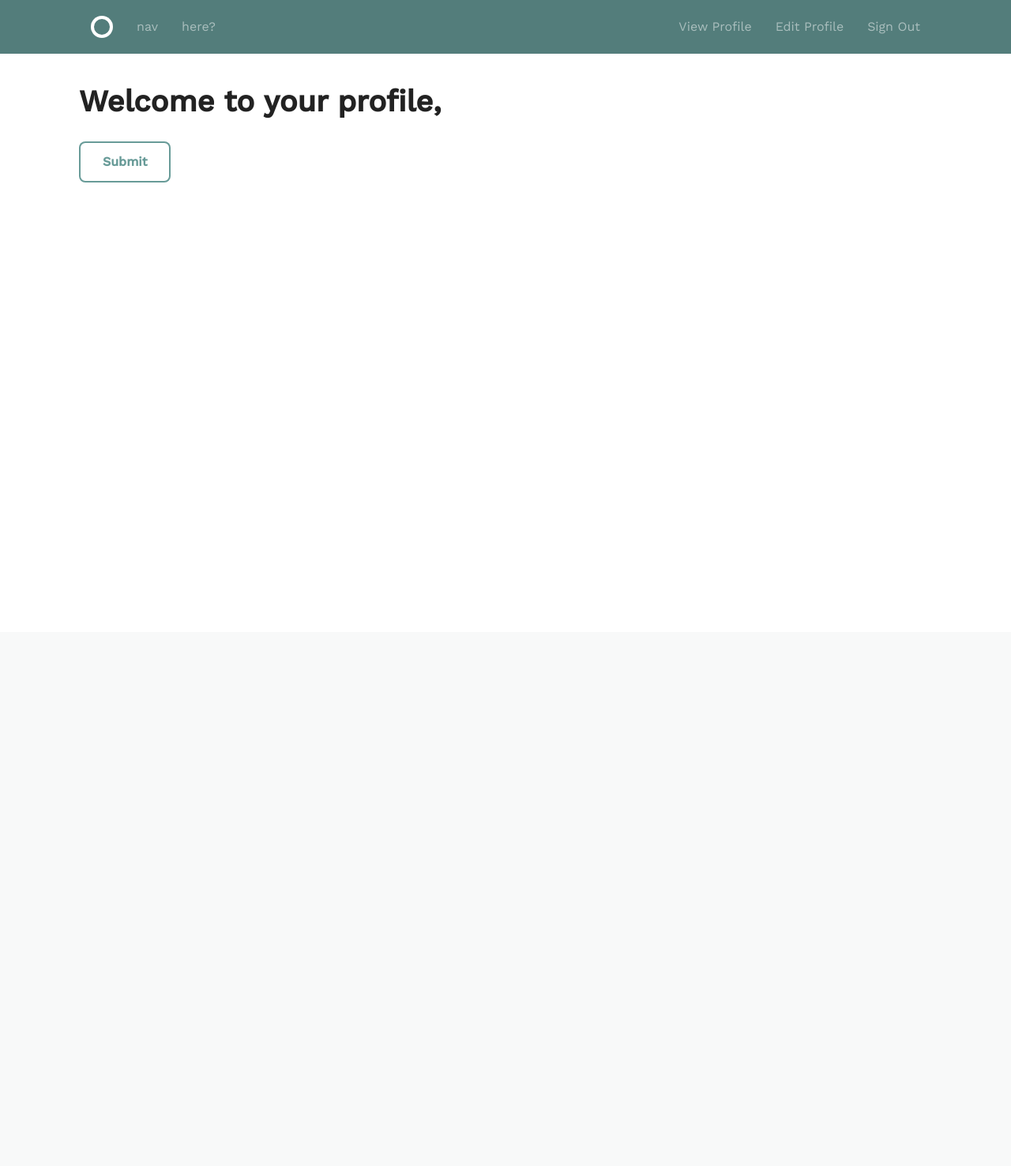
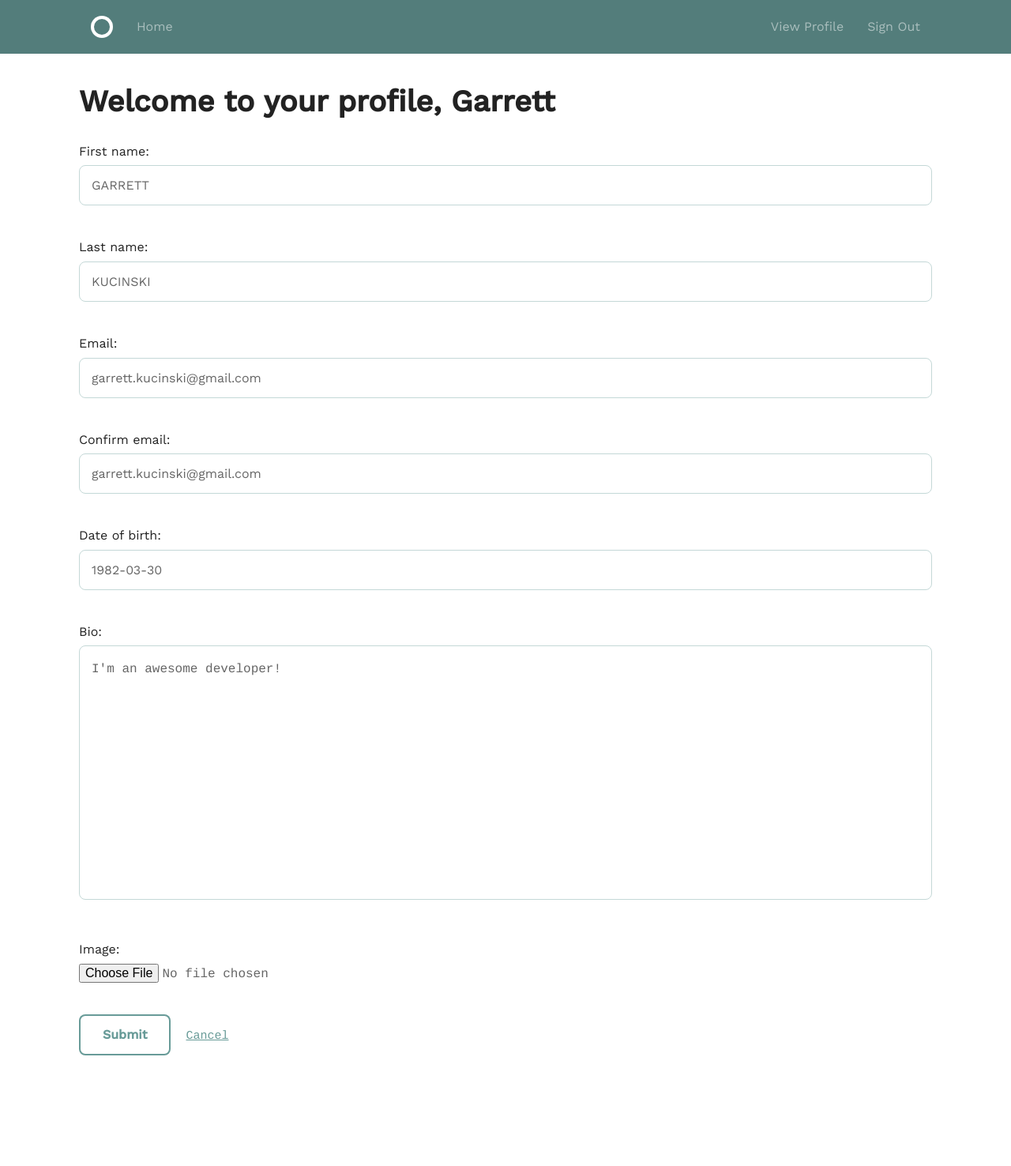
Before and after one commit to GarrettKucinski/django-user-profile, a Django app: page /accounts/edit_profile in a window 1280 px wide. Shown: the whole page at 79% size. Before the commit the page ends 231 px from the top, so only its background shows below. Run offline with Django 3.2, Linux system fonts and the light colour scheme; a user stored in the database is signed in; data comes from the database, SQL or seed files in the repository.

Commit message:
added edit and view profile views and info

```diff
--- a/accounts/templates/accounts/user_profile.html
+++ b/accounts/templates/accounts/user_profile.html
@@ -1,12 +1,37 @@
 {% extends "layout.html" %}
 
 {% block body %}
-  <h1>Welcome to your profile, {{ profile.first_name }} {{ profile.last_name }}</h1>
+  <h1>Welcome to your profile, {{ profile.first_name|title }}</h1>
+  {% if form %}
     <section>
       <form action="" method="post">
         {% csrf_token %}
         {{ form.as_p }}
         <input type="submit" value="Submit">
+    <a href="{% url 'accounts:view_profile' %}">Cancel</a>
       </form>
     </section>
+  {% else %}
+    <div>
+      <h3>Name: </h3>
+      <p>{{ profile.first_name|title }} {{ profile.last_name|title }}</p>
+    </div>
+    <div>
+      <h3>Email: </h3>
+      <p>{{ profile.email }}</p>
+    </div>
+    <div>
+      <h3>Date of Birth: </h3>
+      <p>{{ profile.date_of_birth }}</p>
+    </div>
+    <div>
+      <h3>Bio: </h3>
+      <p>{{ profile.bio }}</p>
+    </div>
+    <div>
+      <h3>Image: </h3>
+      <p>{{ profile.image }}</p>
+    </div>
+    <a href="{% url 'accounts:edit_profile' %}">Edit Profile</a>
+  {% endif %}
 {% endblock %}
--- a/accounts/views.py
+++ b/accounts/views.py
@@ -63,6 +63,17 @@ def sign_out(request):
 @login_required
 def view_profile(request):
     user = get_object_or_404(models.User, pk=request.user.id)
+    profile = user.userprofile
+
+    return render(request, 'accounts/user_profile.html',
+                  {'profile': profile})
+
+
+@login_required
+def edit_profile(request):
+    user = get_object_or_404(models.User, pk=request.user.id)
+    profile = user.userprofile
+
     form = forms.UserProfileForm()
 
     if request.method == 'POST':
@@ -72,13 +83,7 @@ def view_profile(request):
             form.save()
             messages.success(request, 'Profile saved successfully!')
             return HttpResponseRedirect(reverse('accounts:view_profile'))
+    else:
+        form = forms.UserProfileForm(instance=request.user.userprofile)
 
-    return render(request, 'accounts/user_profile.html',
-                  {'profile': user.userprofile,
-                   'user': user,
-                   'form': form})
-
-
-@login_required
-def edit_profile(request):
-    return render(request, 'accounts/user_profile.html')
+    return render(request, 'accounts/user_profile.html', {'form': form, 'profile': profile})
--- a/templates/layout.html
+++ b/templates/layout.html
@@ -45,8 +45,7 @@
             <div class="circle--fluid--cell circle--fluid--primary">
                 <nav>
                     <ul class="circle--inline">
-                        <li><a href="#">nav</a></li>
-                        <li><a href="#">here?</a></li>
+                        <li><a href="/">Home</a></li>
                     </ul>
                 </nav>
             </div>
@@ -60,8 +59,6 @@
                         {% else %}
                             <!-- view profile link here? -->
                             <li><a href="{% url 'accounts:view_profile' %}">View Profile</a></li>
-                            <!-- edit profile link here? -->
-                            <li><a href="{% url 'accounts:edit_profile' %}">Edit Profile</a></li>
                             <li><a href="{% url 'accounts:sign_out' %}">Sign Out</a></li>
                         {% endif %}
                     </ul>
```
Lines whose indentation alone changed are shown as unchanged.
